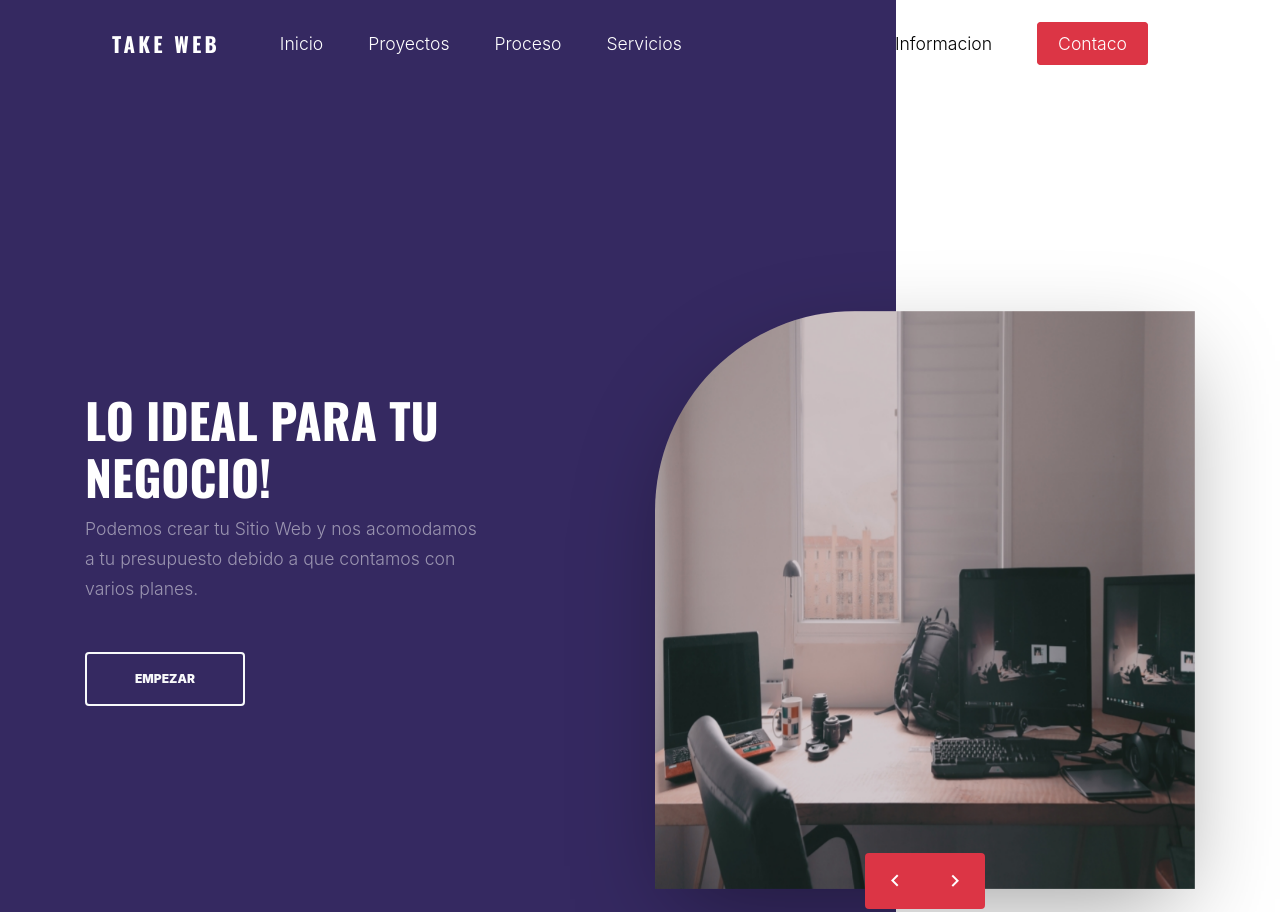
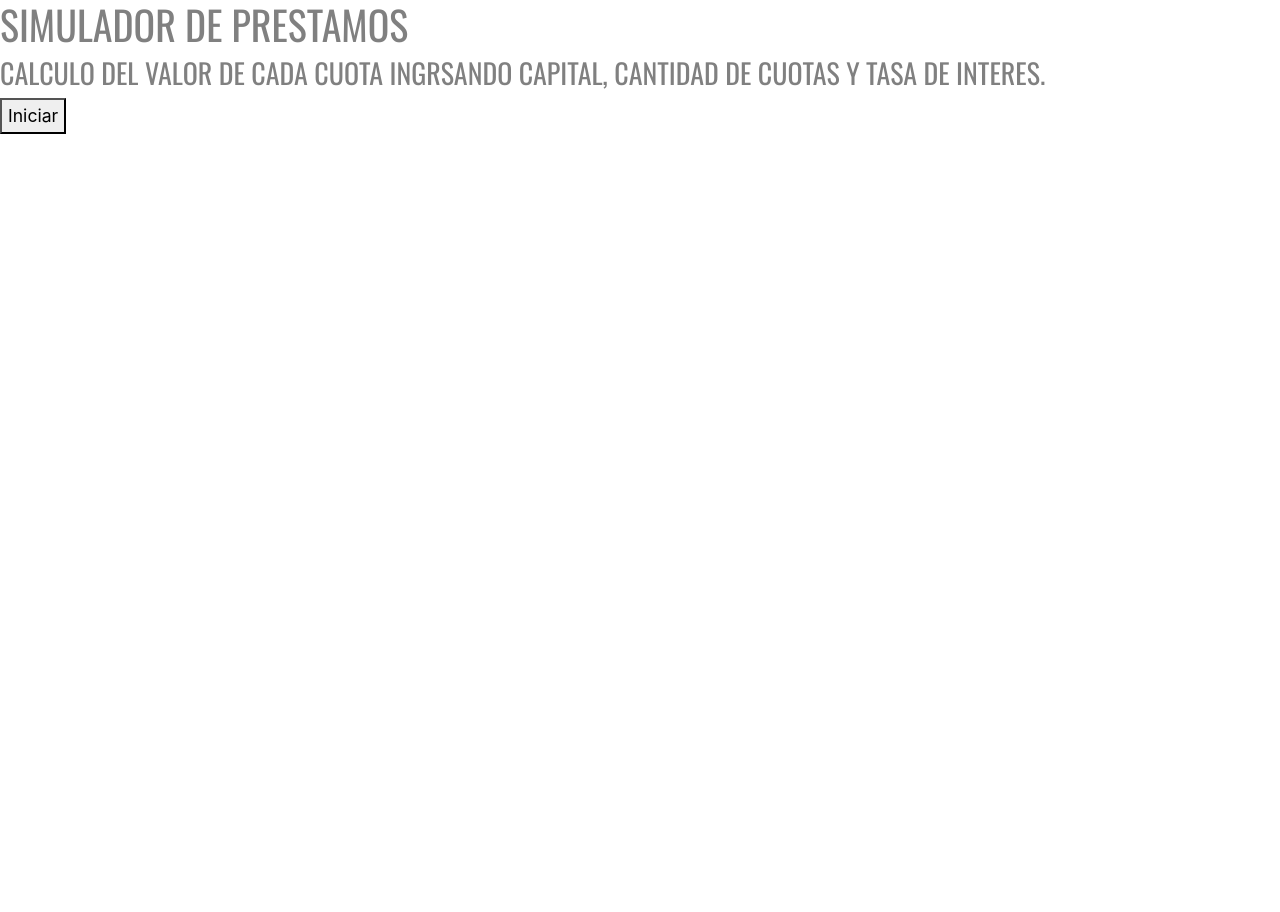
Before and after one commit to Santi-Masig/Take-Web-, a plain HTML site: page index.html in a window 1280 px wide. Shown: the top 912 px of the page. After the commit the page ends 800 px from the top, so only its background shows below. Drawn offline with nearby package versions, Linux system fonts and the light colour scheme; files whose address does not match are found by name; a web font is replaced by a local one.

Commit message:
Simulador cuotas, temporal

```diff
--- a/index.html
+++ b/index.html
@@ -28,6 +28,13 @@
 
 </head>
 
+  <h1>Simulador de Prestamos</h1>
+  <h3>Calculo del valor de cada cuota ingrsando capital, cantidad de cuotas y tasa de interes.</h3>
+  <button onclick="calculo_cuotas()">Iniciar</button>
+
+
+
+<!--
 <body data-spy="scroll" data-target=".site-navbar-target" data-offset="300">
 
 
@@ -171,7 +178,8 @@
                   <h2 class="section-title">Proyectos</h2>
                   <p>¿Tienes un negocio?</p>
                   <p>¿Buscas vender un producto?</p>
-                  <p>¿Querés dar a conocer algo? Nosotros podemos ayudarte. Nos encargamos de hacer tu página web, nos acomodamos a tu
+                  <p>¿Querés dar a conocer algo? Nosotros podemos ayudarte. Nos encargamos de hacer tu página web, nos
+                    acomodamos a tu
                     presupuesto. Además, también ofrecemos servicios de Marketing Digital y de Hosting.</p>
                 </div>
               </div>
@@ -281,66 +289,6 @@
               </div>
             </div>
           </div>
-
-
-          <!-- <div class="site-section testimonial-wrap custom-owl-carousel" id="testimonials-section">
-      <div class="container">
-        <div class="row text-center justify-content-center mb-5"  data-aos="fade-up">
-          <div class="col-lg-6 mb-5 text-center">
-            <h2 class="section-title w-100 mx-auto">Testimonials</h2>
-            <p>Natus totam voluptatibus animi aspernatur ducimus quas obcaecati mollitia quibusdam temporibus culpa dolore molestias blanditiis consequuntur sunt nisi.</p>
-          </div>
-        </div>
-        <div class="row align-items-center"  data-aos="fade-up" data-aos-delay="100">
-          <div class="col-lg-5 mr-auto">
-
-            <div class="owl-carousel slide-one-item-alt-text">
-              <div class="slide-text">
-                <blockquote>
-                  <p><span>&ldquo;</span>Lorem ipsum dolor sit amet, consectetur adipisicing elit. Dignissimos corrupti, obcaecati repudiandae, animi ad quos. Eius expedita ipsa qui autem.<span>&rdquo;</span></p>
-                  <p class="author">&mdash;  Jean Doe</p>
-                </blockquote>
-              </div>
-              <div class="slide-text">
-                <blockquote>
-                  <p><span>&ldquo;</span>Lorem ipsum dolor sit amet, consectetur adipisicing elit. Dignissimos corrupti, obcaecati repudiandae, animi ad quos. Eius expedita ipsa qui autem.<span>&rdquo;</span></p>
-                  <p class="author">&mdash;  Gregg Pollach</p>
-                </blockquote>
-              </div>
-              <div class="slide-text">
-               <blockquote>
-                  <p><span>&ldquo;</span>Lorem ipsum dolor sit amet, consectetur adipisicing elit. Dignissimos corrupti, obcaecati repudiandae, animi ad quos. Eius expedita ipsa qui autem.<span>&rdquo;</span></p>
-                  <p class="author">&mdash;  Rober Kenneth</p>
-                </blockquote>
-              </div>
-              <div class="slide-text">
-                <blockquote>
-                  <p><span>&ldquo;</span>Lorem ipsum dolor sit amet, consectetur adipisicing elit. Dignissimos corrupti, obcaecati repudiandae, animi ad quos. Eius expedita ipsa qui autem.<span>&rdquo;</span></p>
-                  <p class="author">&mdash;  Joshua Smith</p>
-                </blockquote>
-              </div>
-            </div>
-
-          </div>
-          <div class="col-lg-6 ml-auto"  data-aos="fade-up" data-aos-delay="200">
-
-            <div class="owl-carousel slide-one-item-alt">
-              <img src="images/person_1.jpg" alt="Image" class="img-fluid">
-              <img src="images/person_2.jpg" alt="Image" class="img-fluid">
-              <img src="images/person_3.jpg" alt="Image" class="img-fluid">
-              <img src="images/person_4.jpg" alt="Image" class="img-fluid">
-            </div>
-
-            <div class="owl-custom-direction">
-              <a href="#" class="custom-prev"><span class="icon-keyboard_arrow_left"></span></a>
-              <a href="#" class="custom-next"><span class="icon-keyboard_arrow_right"></span></a>
-            </div>
-
-          </div>
-        </div>
-      </div>
-    </div> -->
-
 
           <div class="site-section bg-light" id="services-section" data-aos="fade">
             <div class="container">
@@ -588,11 +536,8 @@
           </footer>
         </div>
 
-<<<<<<< HEAD
+      </div>
 
-
-  </div>
-=======
       <script src="js/jquery-3.3.1.min.js"></script>
       <script src="js/jquery-ui.js"></script>
       <script src="js/popper.min.js"></script>
@@ -605,12 +550,12 @@
       <script src="js/jquery.animateNumber.min.js"></script>
       <script src="js/jquery.sticky.js"></script>
       <script src="js/main.js"></script>
+    -->
 
-        <!-- Archivo JS Main -->
       <script src="./main.js"></script>
 
 
 </body>
->>>>>>> alternativa
+
 
 </html>
--- a/main.js
+++ b/main.js
@@ -1,91 +1,201 @@
-/*
-let animal1 = {
-  tipo : "perro",
-  nombre : "Firualis",
-  edad : 4,
-}
+// Una aplicacion para calcular el importe total y unitario en cuotas en base a una tasa de interes
 
-//Modificar - Agregar
+function calculo_cuotas() {
+  let acumulado = 0;
+  let arr_cuotas = [""];
 
-animal1.edad = 5;
-animal1.raza = "french";
- */
-//Constructores
-/*
-let producto1 = {
-  nombre: "Iphone",
-  precio: 800,
-  stock: 20,
-};
+  do {
+    n1 = prompt("Ingrese Capital", "10000");
+  } while (n1.trim() == "");
 
-let producto2 = {
-  nombre : "tv",
-  precio : 1000,
-  stock : 15,
-}
+  do {
+    n2 = prompt("Ingrese la cantidad de cuotas", "12");
+  } while (n2.trim() == "");
 
-let producto3 = {
-  nombre : "Ipad",
-  precio : 200,
-  stock : 40,
-}
+  do {
+    n3 = prompt("Ingrese tasa de interes", "7.5");
+  } while (n3.trim() == "");
 
-let producto4 = {
-  nombre : "Computador",
-  precio : 900,
-  stock : 10,
-}
+  //Creo Objeto con propiedades y funciones
+  const credito = {
+    importe_capital: n1,
+    numero_cuotas: n2,
+    tasa_interes: n3,
 
-function Animal (tipo, nombre, edad ) {
-  this.tipo = tipo;
-  this.nombre = nombre;
-  this.edad = edad;
+    presentacion: function () {
+      return (
+        "Simularemos un prestamo de " +
+        this.importe_capital +
+        " en " +
+        this.numero_cuotas +
+        " cuotas con una tasa de interes del " +
+        this.tasa_interes +
+        "%"
+      );
+    },
+
+    capitalXcuota: function () {
+      return Number(this.importe_capital / this.numero_cuotas).toFixed(2);
+    },
+
+    interesXcuota: function () {
+      return (
+        (Number(this.importe_capital / this.numero_cuotas) *
+          this.tasa_interes) /
+        100
+      ).toFixed(2);
+    },
+
+    importeXcuota: function () {
+      return (
+        Number(this.importe_capital / this.numero_cuotas) +
+        (Number(this.importe_capital / this.numero_cuotas) *
+          this.tasa_interes) /
+          100
+      ).toFixed(2);
+    },
+  };
+
+  //Ejecuto una funcion del objeto
+  console.log(credito.presentacion());
+  //console.log("capitalXcuota: "+credito.capitalXcuota());
+  //console.log("interesXcuota: "+credito.interesXcuota());
+  //console.log("importeXcuota: "+credito.importeXcuota());
+
+  function Acumular(imp) {
+    return (acumulado += Number(imp));
+  }
+
+  let inicio = Date.now();
+
+  // Muestro los datos de cada cuota
+  for (i = 1; i < Number(credito.numero_cuotas) + 1; i++) {
+    console.log(
+      "Cuota nro " +
+        i +
+        ": Capital $" +
+        credito.capitalXcuota() +
+        " Interes $" +
+        credito.interesXcuota() +
+        " Total $" +
+        credito.importeXcuota() +
+        " Acumulado $" +
+        Acumular(credito.importeXcuota()).toFixed(2)
+    );
+
+    // Creo Array para buscar la cuota luego de hacer los calculos
+    arr_cuotas.push(
+      "Cuota nro " +
+        i +
+        ": Capital $" +
+        credito.capitalXcuota() +
+        " Interes $" +
+        credito.interesXcuota() +
+        " Total $" +
+        credito.importeXcuota()
+    ); //+" Acumulado $"+ Acumular(credito.importeXcuota()).toFixed(2));
+  }
+
+  let final = Date.now();
+  let ejecucion = final - inicio;
+  console.log("Tiempo de ejecucion del for " + ejecucion + " milisegundos.");
+
+  do {
+    busqueda_cuota = prompt("Ingrese el numero de cuota que quiere ver", "1");
+  } while (busqueda_cuota.trim() == "");
+
+  console.log(arr_cuotas[busqueda_cuota]);
 }
 
 
-const animal1 = new Animal ("perro", "firulais", 4);
-console.log (animal1);
-const animal2 = new Animal ("gato", "mishi", 6);
-console.log (animal2);
 
-//Ejercicio
 
-function NewUser (name, email, password) {
-  this.name = name;
-  this.email = email;
-  this.password = password;
-}
 
-let user1 = new NewUser ("Farid", "Farid@gmail.com", "1313");
-let user2 = new NewUser ("Santiago", null, "123456");
-let user3 = new NewUser ("Leila", "Lei@hotmail.com", "abcde");
 
-function tieneEmail (user) {
-  if (user.email) {
-    return user.email;
-  } else {
-    return false;
+
+/* Simulador de autos
+  class Autos {
+  constructor (modelo, precio) {
+    this.modelo = modelo;
+    this.precio = parseFloat(precio);
+    this.vendido= false;
+  }
+  sumaIva () {
+    this.precio += this.precio * 1.21;
+  }
+  vender () {
+    this.vendido = true;
   }
 }
 
-console.log(tieneEmail(user1));
-console.log(tieneEmail(user2));
-console.log(tieneEmail(user3)); */
+
+//Contadores y acumuladores
+let cont_renault = 0, cont_chevrolet = 0, cont_fiat = 0;
 
 
 
+//Funciones
+function calcular (pre, op, numero_cuotas) {
+  alert ("El usuario indico que desea comprar? " + pre);
+  alert ("La opcion que indico fue: " + op);
+  alert ("Y las cuotas de: " + numero_cuotas);
+
+
+}
+
+
+//Main
+let pregunta = parseInt(prompt("?Desea comprar?: 1.Si   2.No"));
+
+while (pregunta == 1) {
+  let opciones = parseInt(prompt("?Que quieres comprar?: 1.Renault Clio 2.Chevrolet Agile 3.Fiat Cronos"));
+  let numCuot = parseInt(prompt("Indicar (numero entero) con cuantas cuotas:  12, 8, 6 o 2 "));
+
+ calcular (pregunta, opciones, numCuot);
+
+  pregunta = parseInt(prompt("?Desea seguir comprando?: 1.Si 2.No"));
+}
+
+let ventas_individuales = prompt(
+  "?Desea ver lo vendido por cada vendedor y las facturas vendidas cada una indivualmente? \ns/n (s=si. n=no): "
+);
+mostrar(ventas_individuales); */
+
+//Fin Main
+
+/* const auto1 = new Autos ("Renault", "250");
+const auto2 = new Autos ("Chevrolet", "400"); */
+
 /*
-
 //Una empresa tiene 4 vendedores. Cada vendedor cuando realiza una venta emite una factura. Se procesan los datos hasta que se ingresa un numero de factura igual a 0. Los datos ingresados de la factura son: Numero de factura, numero de vendedor, monto de la factura. Se desea calcular e informar:
 //A. Cuantas facturas emitio cada vendedor
 //B. Total facturado por cada vendedor y el total final acumulado de los vendedores.
 
 //Contadores y acumuladores
-let cont_vend1 = 0, cont_vend2 = 0, cont_vend3 = 0, cont_vent4 = 0;
+let cont_vend1 = 0, cont_vend2 = 0, cont_vend3 = 0, cont_ven4 = 0;
 let acum_vend1 = 0, acum_vend2 = 0, acum_vend3 = 0, acum_vend4 = 0;
 
 //Total monto (Suma de acumuladores) y total facturas (suma de los contadores). Globales en caso de necesitarse en el Main.
 let total_mont, total_fact;
+
+//Main
+let numfact = parseInt(prompt("Ingresar numero de factura: "));
+
+while (numfact != 0) {
+  let montfact = parseInt(prompt("Ingresar el monto de la factura: "));
+  let numvend = parseInt(prompt("Indicar el vendedor (1 al 4): "));
+
+  vendedores(numfact, montfact, numvend);
+
+  numfact = parseInt(prompt("Ingresar numero de factura: "));
+}
+
+let ventas_individuales = prompt(
+  "?Desea ver lo vendido por cada vendedor y las facturas vendidas cada una indivualmente? \ns/n (s=si. n=no): "
+);
+mostrar(ventas_individuales);
+
+//Fin Main
 
 //Funciones
 function vendedores(num_factura, mont_factura, num_vendedor) {
@@ -120,7 +230,7 @@ function vendedores(num_factura, mont_factura, num_vendedor) {
 }
 
 function mostrar(vent_ind) {
-  let total_fact = cont_vend1 + cont_vend2 + cont_vend3 + cont_vent4;
+  let total_fact = cont_vend1 + cont_vend2 + cont_vend3 + cont_ven4;
   let total_mont = acum_vend1 + acum_vend2 + acum_vend3 + acum_vend4;
   alert("El total de facturas emitidas fue de: " + total_fact);
   alert("El total vendido fue de: " + total_mont);
@@ -129,27 +239,8 @@ function mostrar(vent_ind) {
     alert("El vendedor 1 emitio" + cont_vend1 + " facturas\nEl total vendido fue de: " + acum_vend1);
     alert("El vendedor 2 emitio" + cont_vend2 + " facturas\nEl total vendido fue de: " + acum_vend2);
     alert("El vendedor 3 emitio" + cont_vend3 + " facturas\nEl total vendido fue de: " + acum_vend3);
-    alert("El vendedor 4 emitio:" + cont_vend4 + " facturas\nEl total vendido fue de: " + acum_vend4);
+    alert("El vendedor 4 emitio:" + cont_ven4 + " facturas\nEl total vendido fue de: " + acum_vend4);
   } else {
     alert("Fin");
   }
-}
-
-
-
-let numfact = parseInt(prompt("Ingresar numero de factura: "));
-
-    while (numfact != 0) {
-        let montfact = parseInt(prompt("Ingresar el monto de la factura: "));
-        let numvend = parseInt(prompt("Indicar el vendedor (1 al 4): "));
-
-        vendedores(numfact, montfact, numvend);
-
-        numfact = parseInt(prompt("Ingresar numero de factura: "));
-    }
-
-let ventas_individuales = prompt("?Desea ver lo vendido por cada vendedor y las facturas vendidas cada una indivualmente? \ns/n (s=si. n=no): ");
-mostrar(ventas_individuales);
-
-
-  */
+} */
```
Lines whose indentation alone changed are shown as unchanged.
